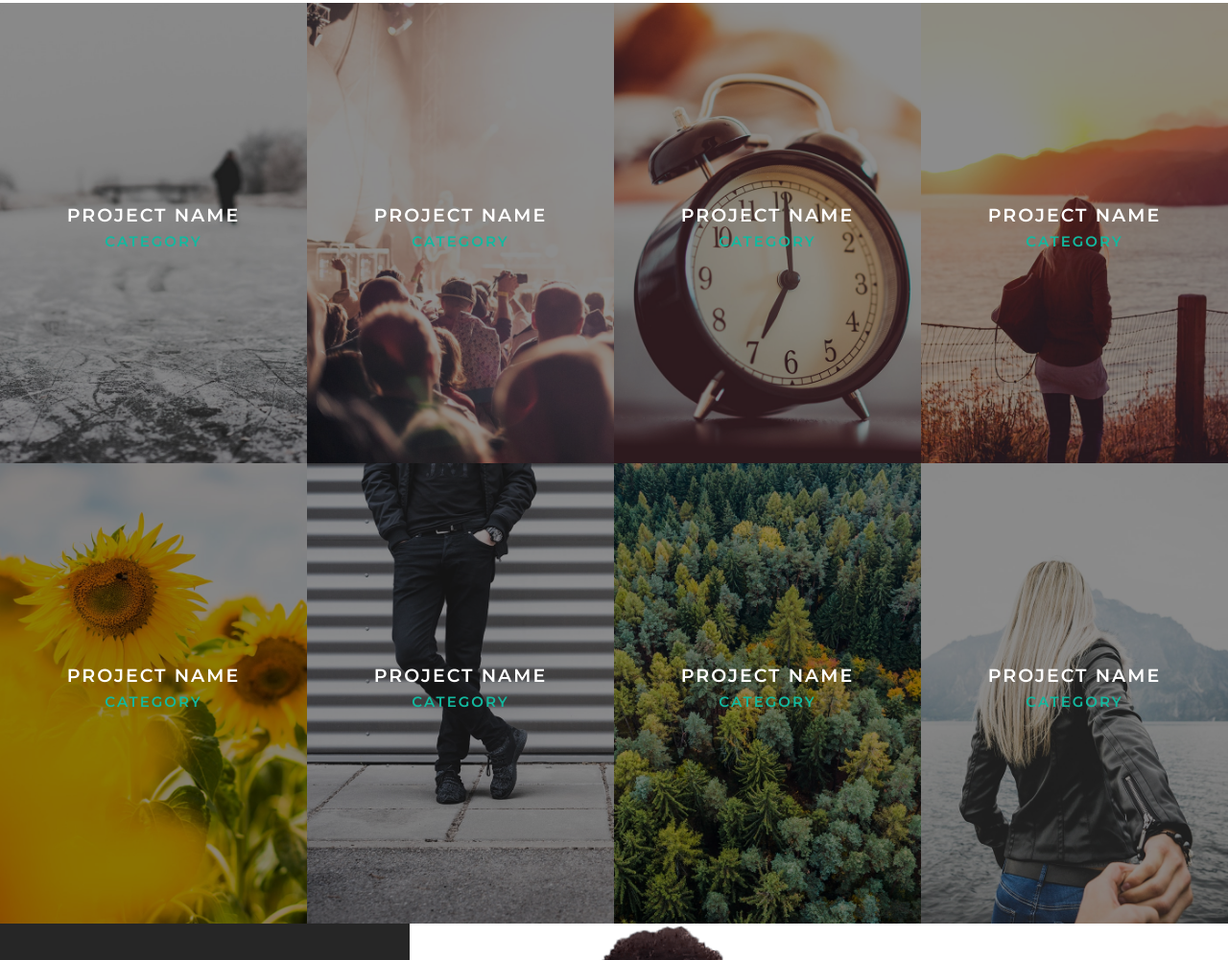
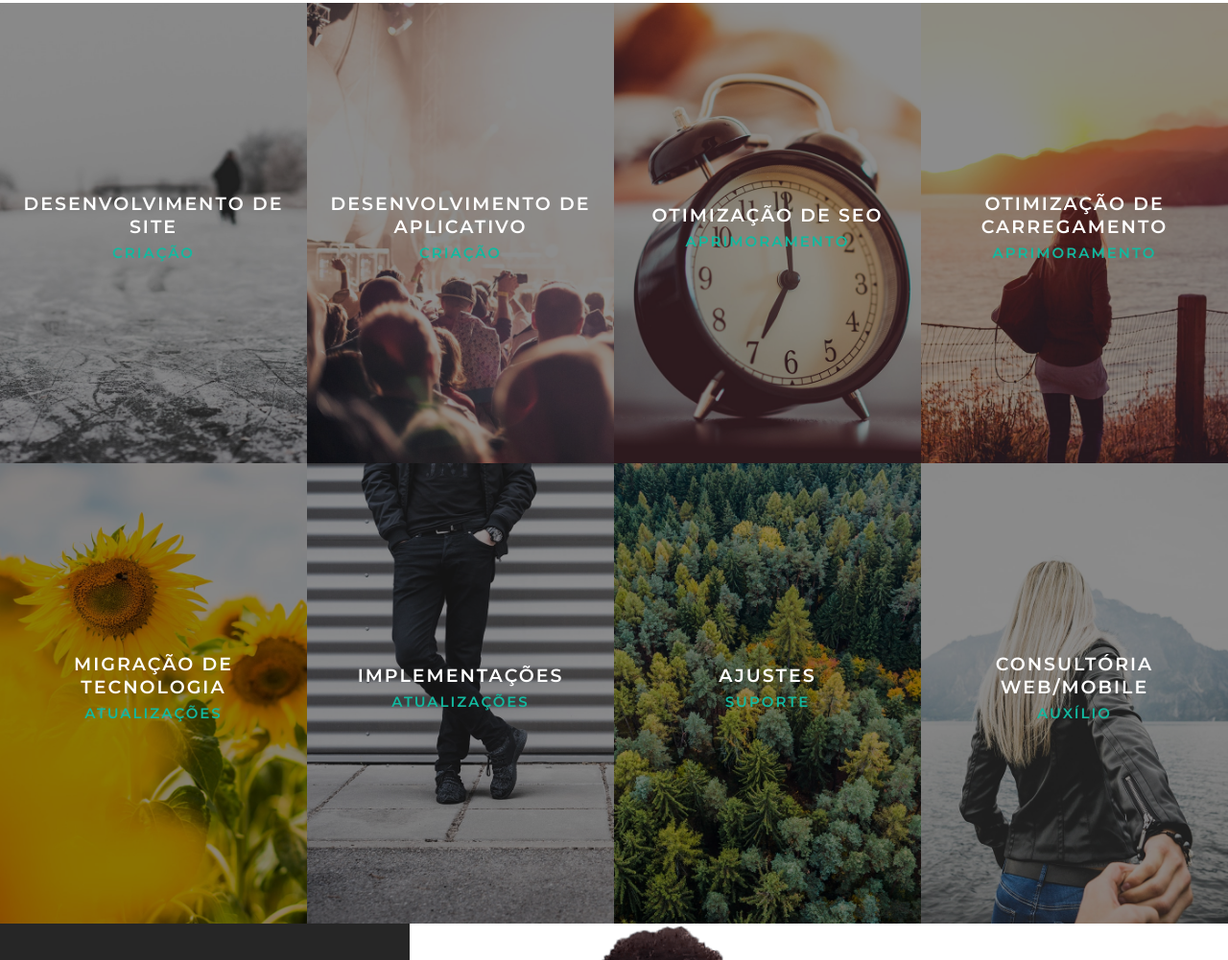
Before and after one commit to LuAnderson/AnDesenv, a plain HTML site: page index.html in a window 1280 px wide. Shown: the part 4426-5427 px from the top of the page at 96% size. Drawn offline with nearby package versions, Linux system fonts and the light colour scheme; some packages are replaced by stand-ins of ours; a script that the page names is missing.

Commit message:
text submenu

```diff
--- a/index.html
+++ b/index.html
@@ -68,7 +68,7 @@
 					<div class="nav-item-image gradient-5" style="background-image: url('images/1.jpg')"></div>
 					<h3 class="sub-title">01.</h3>
 					<div class="nav-item-detail">
-						<h2 class="title"><strong>Destaques</strong> </h2>
+						<h2 class="title"><strong>Destaques</strong></h2>
 						<p><strong>Fique por dentro:</strong> Tenha uma explicação e demonstração dos serviços disponiveis observando casos reais.</p>
 					</div>
 				</div>
@@ -291,10 +291,10 @@
 							<div class="portfolio-box-caption">
 								<div class="portfolio-box-caption-content">
 									<div class="project-name">
-										Project Name
+										Desenvolvimento de Site
 									</div>
 									<div class="project-category">
-										Category
+										Criação
 									</div>
 									<div class="project-social">
 										<ul class="list-inline">
@@ -312,10 +312,10 @@
 							<div class="portfolio-box-caption">
 								<div class="portfolio-box-caption-content">
 									<div class="project-name">
-										Project Name
+										Desenvolvimento de Aplicativo
 									</div>
 									<div class="project-category">
-										Category
+										Criação
 									</div>
 									<div class="project-social">
 										<ul class="list-inline">
@@ -333,10 +333,10 @@
 							<div class="portfolio-box-caption">
 								<div class="portfolio-box-caption-content">
 									<div class="project-name">
-										Project Name
+										Otimização de SEO
 									</div>
 									<div class="project-category">
-										Category
+										Aprimoramento
 									</div>
 									<div class="project-social">
 										<ul class="list-inline">
@@ -354,10 +354,10 @@
 							<div class="portfolio-box-caption">
 								<div class="portfolio-box-caption-content">
 									<div class="project-name">
-										Project Name
+										Otimização de Carregamento
 									</div>
 									<div class="project-category">
-										Category
+										Aprimoramento
 									</div>
 									<div class="project-social">
 										<ul class="list-inline">
@@ -375,10 +375,10 @@
 							<div class="portfolio-box-caption">
 								<div class="portfolio-box-caption-content">
 									<div class="project-name">
-										Project Name
+										Migração de Tecnologia
 									</div>
 									<div class="project-category">
-										Category
+										Atualizações
 									</div>
 									<div class="project-social">
 										<ul class="list-inline">
@@ -396,10 +396,10 @@
 							<div class="portfolio-box-caption">
 								<div class="portfolio-box-caption-content">
 									<div class="project-name">
-										Project Name
+										Implementações
 									</div>
 									<div class="project-category">
-										Category
+										Atualizações
 									</div>
 									<div class="project-social">
 										<ul class="list-inline">
@@ -417,10 +417,10 @@
 							<div class="portfolio-box-caption">
 								<div class="portfolio-box-caption-content">
 									<div class="project-name">
-										Project Name
+										Ajustes
 									</div>
 									<div class="project-category">
-										Category
+										Suporte
 									</div>
 									<div class="project-social">
 										<ul class="list-inline">
@@ -438,10 +438,10 @@
 							<div class="portfolio-box-caption">
 								<div class="portfolio-box-caption-content">
 									<div class="project-name">
-										Project Name
+										Consultória Web/Mobile
 									</div>
 									<div class="project-category">
-										Category
+										Auxílio
 									</div>
 									<div class="project-social">
 										<ul class="list-inline">
```
